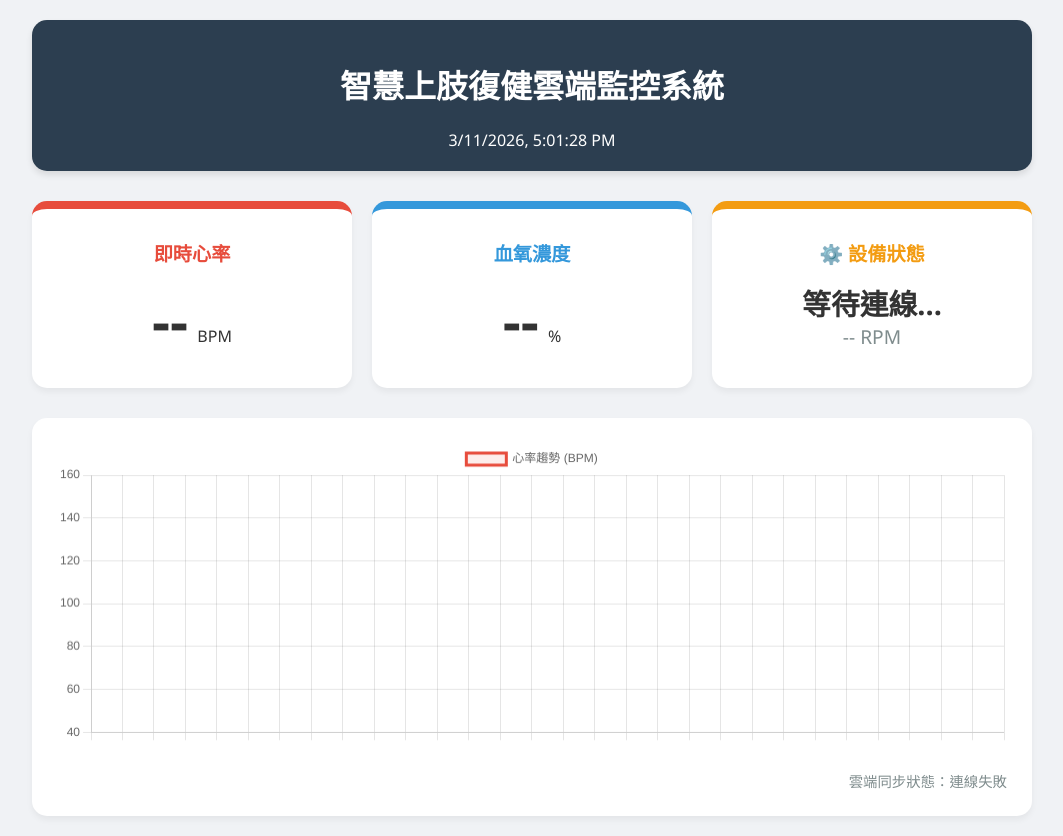
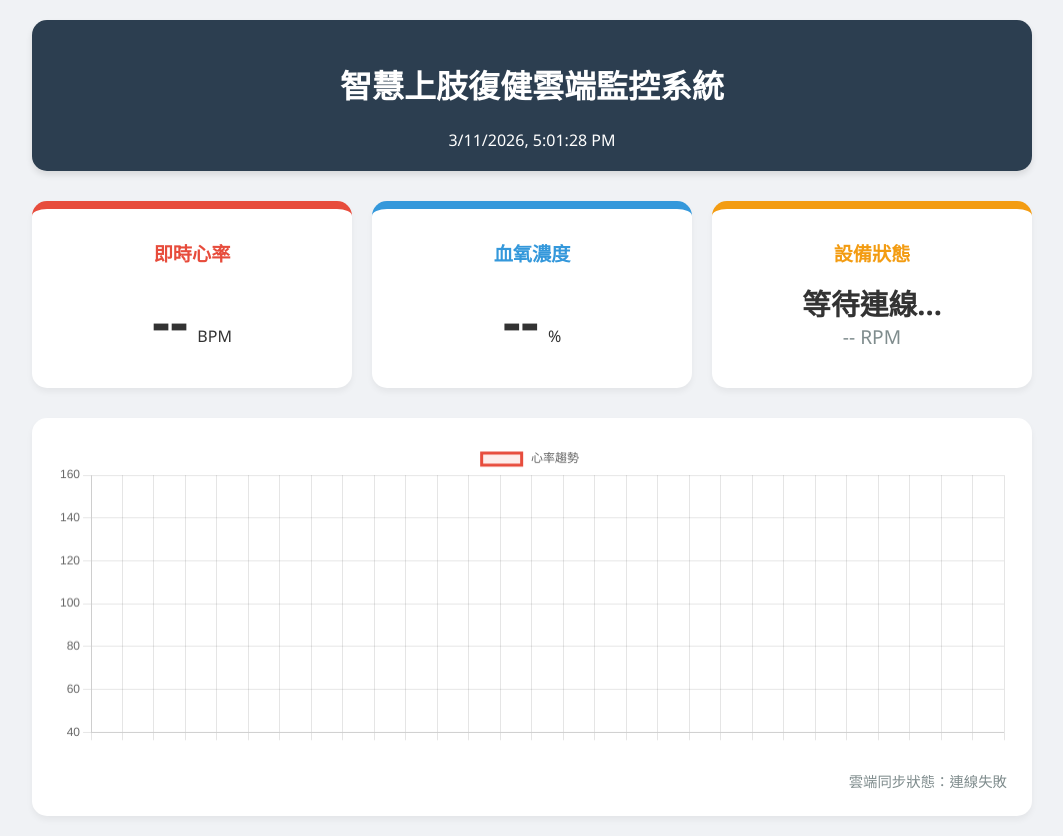
Before and after one commit to rayhuang202/rehab-web, a plain HTML site: page index.html in a window 1280 px wide. Shown: the whole page, without its empty margins (108-1171 px from the left). Drawn offline with nearby package versions, Linux system fonts and the light colour scheme; no server answers.

Commit message:
Update index.html

```diff
--- a/index.html
+++ b/index.html
@@ -94,7 +94,7 @@
         </div>
 
         <div class="card" style="border-top: 8px solid #f39c12;">
-            <span class="label" style="color: #f39c12;">⚙️ 設備狀態</span>
+            <span class="label" style="color: #f39c12;"> 設備狀態</span>
             <div style="font-size: 1.8rem; font-weight: bold; margin-top: 10px;" id="mode-val">等待連線...</div>
             <div style="font-size: 1.2rem; color: #7f8c8d;" id="rpm-val">-- RPM</div>
         </div>
@@ -118,7 +118,7 @@
         data: {
             labels: Array(30).fill(''),
             datasets: [{
-                label: '心率趨勢 (BPM)',
+                label: ' 心率趨勢 ',
                 data: hrHistory,
                 borderColor: '#e74c3c',
                 backgroundColor: 'rgba(231, 76, 60, 0.1)',
```
